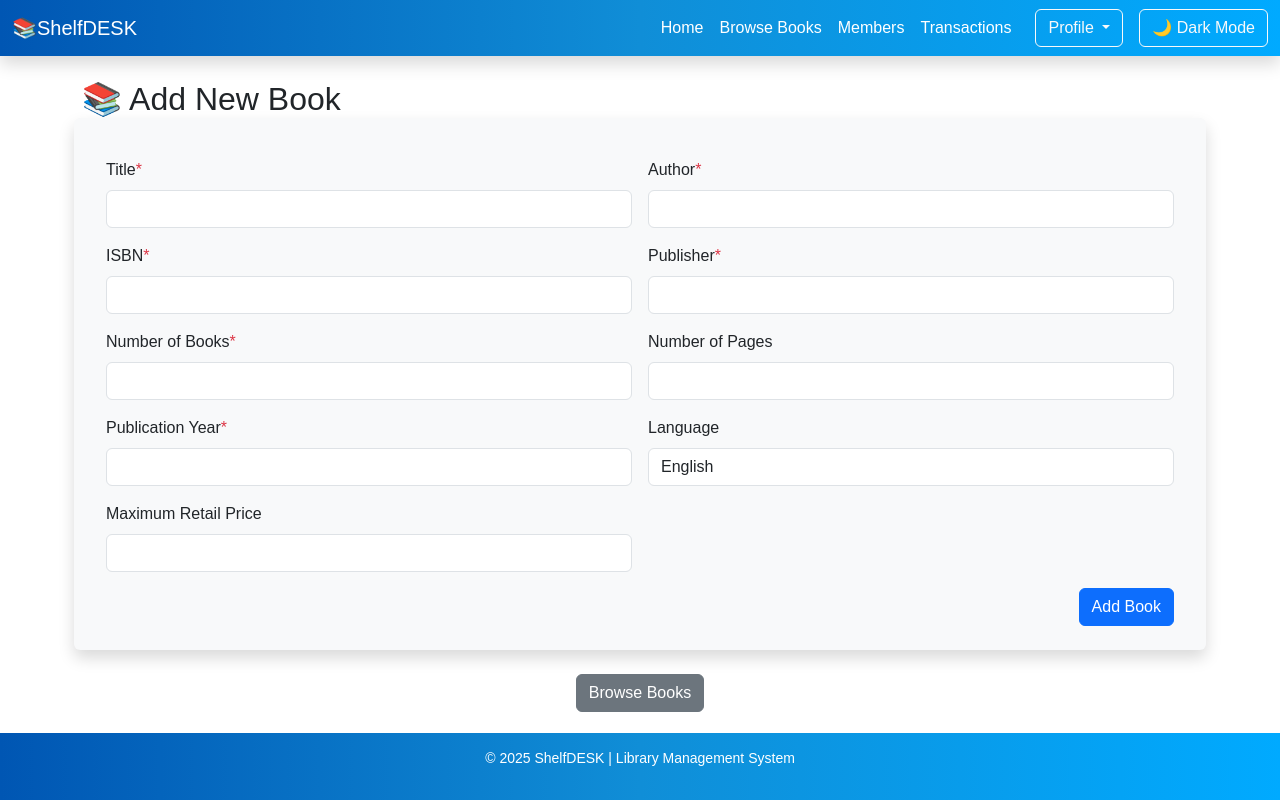
After one commit to amankumarkc/LMS_Flask, a Flask app: page /create-book in a window 1280 px wide. The commit adds this page. Run offline with Flask 2, Linux system fonts and the light colour scheme; parts of the project's set-up code (start-up, migrations or seed data) failed here and were passed over; some libraries are stand-ins or nearby versions.

Commit message:
add book functionality

```diff
--- a/app.py
+++ b/app.py
@@ -111,6 +111,43 @@ def download_transactions_csv():
     response.headers["Content-Disposition"] = "attachment; filename=library_transactions.csv"
 
     return response
+
+
+@app.route('/create-book', methods=['GET', 'POST'])
+def create_book():
+    if request.method == 'POST':
+        try:
+            title = request.form.get('title')
+            author = request.form.get('author')
+            isbn = request.form.get('isbn')
+            publisher = request.form.get('publisher')
+            stock = int(request.form.get('stock', 5))
+            num_pages = int(request.form.get('num_pages', '0'))
+            publication_date = int(request.form.get('publication_date'))
+            language = request.form.get('language', 'English')
+            mrp = float(request.form.get('mrp', '0.0'))
+
+            # Create new book entry
+            book = Book.create(
+                title=title,
+                author=author,
+                isbn=isbn,
+                publisher=publisher,
+                stock=stock,
+                num_pages=num_pages,
+                publication_date=publication_date,
+                language=language,
+                mrp=mrp
+            )
+            book.save()
+            return jsonify({"message": f"Book '{book.title}' successfully created!"}), 201
+
+        except IntegrityError:
+            return jsonify({"message": "Error: A book with this ISBN already exists."}), 400
+        except Exception as e:
+            return jsonify({"message": f"An error occurred: {str(e)}"}), 500
+
+    return render_template("create-book.html")
 
 
 # Edit Book Page
--- a/templates/base.html
+++ b/templates/base.html
@@ -94,7 +94,6 @@
                     <li class="nav-item"><a class="nav-link" href="/books" id="browse-link">Browse Books</a></li>
                     <li class="nav-item"><a class="nav-link" href="/members" id="account-link">Members</a></li>
                     <li class="nav-item"><a class="nav-link" href="/transactions" id="account-link">Transactions</a></li>
-                    <li class="nav-item"><a class="nav-link" href="" id="contact-link">Contact</a></li>
                 </ul>
 
                 <!-- Profile Dropdown -->
@@ -123,7 +122,7 @@
 
     <!-- Sticky Footer -->
     <footer class="footer">
-        <p>© 2024 ShelfDESK | Library Management System</p>
+        <p>© 2025 ShelfDESK | Library Management System</p>
     </footer>
 
     <script src="https://cdn.jsdelivr.net/npm/bootstrap@5.3.3/dist/js/bootstrap.bundle.min.js"></script>
--- a/templates/books.html
+++ b/templates/books.html
@@ -10,6 +10,7 @@
 
     <div class="d-flex justify-content-between mb-3">
         <a class="btn btn-primary" href="/books_api">+ Import Books</a>
+        <a class="btn btn-primary" href="/create-book">+ Add Book</a>
         <a class="btn btn-success" href="/download-books-csv">📥 Download CSV</a>
 
         <!-- Filter Dropdowns -->
@@ -292,9 +293,6 @@ document.querySelectorAll(".delete-book").forEach(button => {
 
 
 
-
-
-
 </script>
 
 {% endblock %}
--- /dev/null
+++ b/templates/create-book.html
@@ -0,0 +1,142 @@
+{% extends "base.html" %}
+{% block body %}
+
+    <div class="container mt-4">
+        <h2 class="mb-3">📚 Add New Book</h2>
+
+        <form id="bookForm" method="POST" action="{{ url_for('create_book') }}" class="row g-3 shadow p-4 rounded bg-light">
+
+            <!-- Title -->
+            <div class="col-md-6">
+                <label for="title" class="form-label">Title<span class="text-danger">*</span></label>
+                <input type="text" class="form-control" id="title" name="title" required>
+            </div>
+
+            <!-- Author -->
+            <div class="col-md-6">
+                <label for="author" class="form-label">Author<span class="text-danger">*</span></label>
+                <input type="text" class="form-control" id="author" name="author" required>
+            </div>
+
+            <!-- ISBN -->
+            <div class="col-md-6">
+                <label for="isbn" class="form-label">ISBN<span class="text-danger">*</span></label>
+                <input type="text" class="form-control" id="isbn" name="isbn" required>
+            </div>
+
+            <!-- Publisher -->
+            <div class="col-md-6">
+                <label for="publisher" class="form-label">Publisher<span class="text-danger">*</span></label>
+                <input type="text" class="form-control" id="publisher" name="publisher" required>
+            </div>
+
+            <!-- Stock -->
+            <div class="col-md-6">
+                <label for="stock" class="form-label">Number of Books<span class="text-danger">*</span></label>
+                <input type="number" class="form-control" id="stock" name="stock" required min="0">
+            </div>
+
+            <!-- Number of Pages -->
+            <div class="col-md-6">
+                <label for="num_pages" class="form-label">Number of Pages</label>
+                <input type="number" class="form-control" id="num_pages" name="num_pages">
+            </div>
+
+            <!-- Publication Date -->
+            <div class="col-md-6">
+                <label for="publication_date" class="form-label">Publication Year<span class="text-danger">*</span></label>
+                <input type="number" class="form-control" id="publication_date" name="publication_date" required min="1000" max="{{ current_year }}">
+            </div>
+
+            <!-- Language -->
+            <div class="col-md-6">
+                <label for="language" class="form-label">Language</label>
+                <input type="text" class="form-control" id="language" name="language" value="English" required>
+            </div>
+
+            <!-- MRP -->
+            <div class="col-md-6">
+                <label for="mrp" class="form-label">Maximum Retail Price</label>
+                <input type="number" step="0.01" class="form-control" id="mrp" name="mrp">
+            </div>
+
+            <!-- Submit Button -->
+            <div class="col-12 text-end">
+                <button type="submit" class="btn btn-primary" id="submitBtn">
+                    Add Book
+                </button>
+            </div>
+        </form>
+
+        <!-- Navigation Buttons -->
+        <div class="row justify-content-center mt-4">
+            <div class="col-lg-10 text-center">
+                <a href="{{ url_for('books') }}" class="btn btn-secondary mx-2">
+                    Browse Books
+                </a>
+            </div>
+        </div>
+
+    </div>
+
+
+
+<script>
+        document.getElementById("bookForm").addEventListener("submit", function(event) {
+    event.preventDefault();
+
+    let formData = new FormData(this);
+
+    // Convert empty values to null or default values
+    let numPages = document.getElementById("num_pages").value.trim();
+    formData.set("num_pages", numPages === "" ? "0" : numPages);  // Default to 0
+
+    let mrp = document.getElementById("mrp").value.trim();
+    formData.set("mrp", mrp === "" ? "0.0" : mrp);  // Default to 0.0
+
+    fetch("/create-book", {
+        method: "POST",
+        body: formData
+    })
+    .then(response => response.json())
+    .then(data => {
+        if (data.message.includes("successfully created")) {
+            Swal.fire({
+                title: "Success!",
+                text: data.message,
+                icon: "success",
+                showCancelButton: true,
+                confirmButtonText: "Go to Books",
+                cancelButtonText: "Add Another",
+            }).then((result) => {
+                if (result.isConfirmed) {
+                    window.location.href = "/books";  // Redirect to books list
+                } else {
+                    document.getElementById("title").value = "";
+                    document.getElementById("author").value = "";
+                    document.getElementById("isbn").value = "";
+                    document.getElementById("publisher").value = "";
+                    document.getElementById("stock").value = "";
+                    document.getElementById("num_pages").value = "";
+                    document.getElementById("publication_date").value = "";
+                    document.getElementById("language").value = "English";
+                    document.getElementById("mrp").value = "";
+                }
+            });
+        } else {
+            Swal.fire({
+                title: "Error!",
+                text: data.message,
+                icon: "error",
+                confirmButtonText: "Try Again"
+            });
+        }
+    })
+    .catch(error => console.error("Error:", error));
+});
+
+</script>
+
+
+
+{% endblock %}
```
